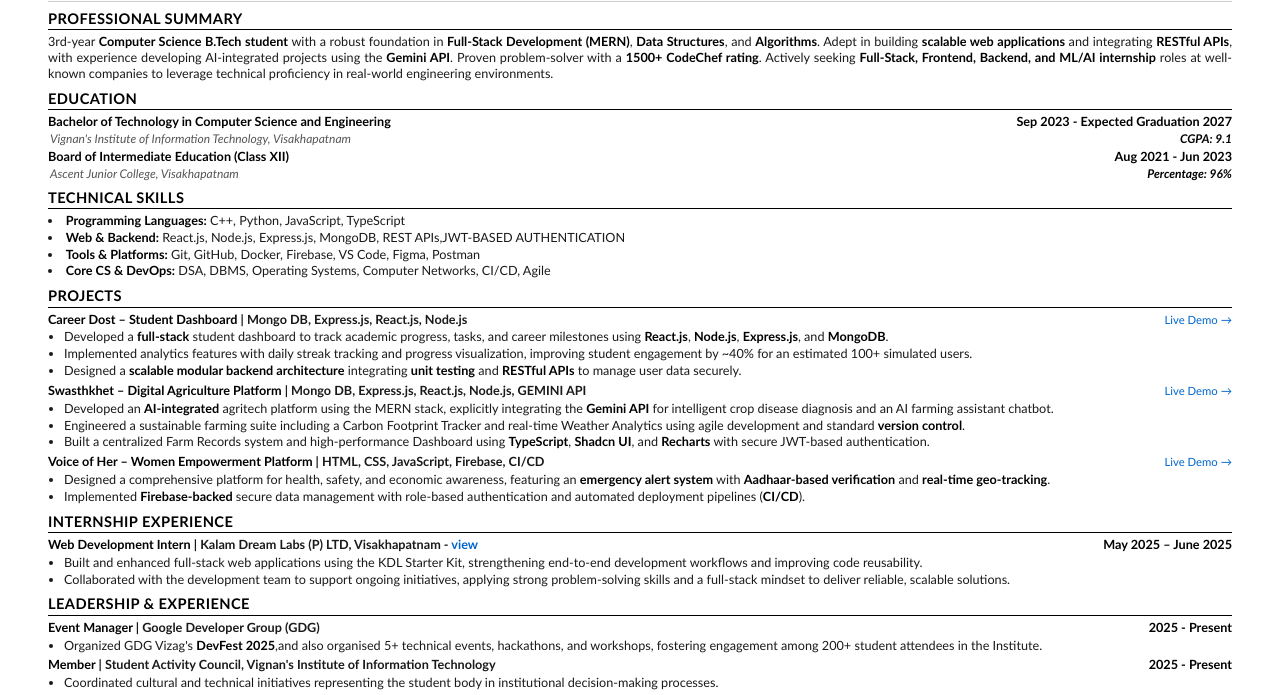
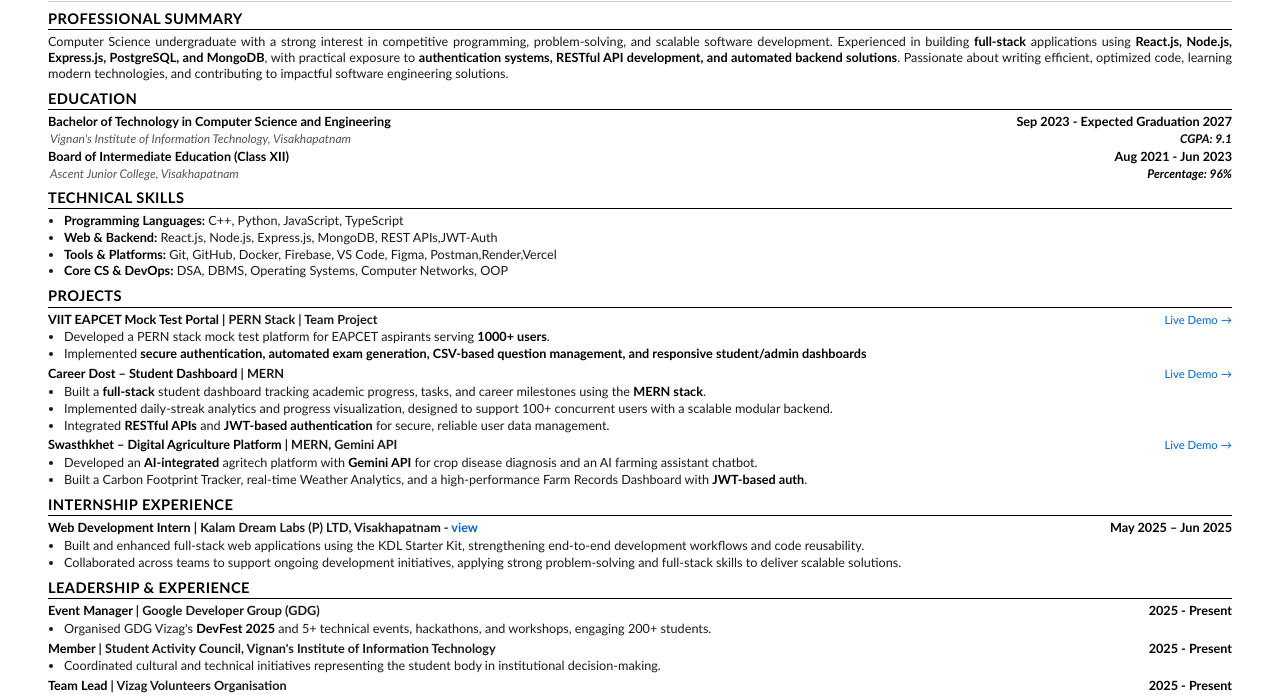
Before and after one commit to Linash0807/yash-resume, a plain HTML site: page index.html in a window 1280 px wide. Shown: the part 100-795 px from the top of the page. Drawn offline with Linux system fonts and the light colour scheme.

Commit message:
resume changed

```diff
--- a/index.html
+++ b/index.html
@@ -155,9 +155,9 @@
       Visakhapatnam, Andhra Pradesh |
       <a href="mailto:yashashchandrasrinivas2006@gmail.com">yashashchandrasrinivas2006@gmail.com</a> |
       +91-9347421592<br />
-      <a href="https://www.linkedin.com/in/vanamu-yashash-chandra-srinivas-74787329b/" target="_blank">LinkedIn</a> |
+      <a href="https://www.linkedin.com/in/vanamu-yashash-chandra-srinivas-74787329b/" target="_blank" style="color:#000">LinkedIn</a> |
       <a href="https://github.com/Linash0807" target="_blank">GitHub</a> |
-      <a href="https://leetcode.com/u/hokage08/" target="_blank">LeetCode</a> |
+      <a href="https://leetcode.com/u/Yashash08/" target="_blank">LeetCode</a> |
       <a href="https://www.codechef.com/users/hokage08" target="_blank">CodeChef</a>|
       <a href="https://portfolio-v2-ytfy.vercel.app/" target="_blank">Portfolio</a>
     </div>
@@ -165,7 +165,7 @@
 
   <div class="section">
     <h2>Professional Summary</h2>
-    <p>3rd-year <strong>Computer Science B.Tech student</strong> with a robust foundation in <strong>Full-Stack Development (MERN)</strong>, <strong>Data Structures</strong>, and <strong>Algorithms</strong>. Adept in building <strong>scalable web applications</strong> and integrating <strong>RESTful APIs</strong>, with experience developing AI-integrated projects using the <strong>Gemini API</strong>. Proven problem-solver with a <strong>1500+ CodeChef rating</strong>. Actively seeking <strong>Full-Stack, Frontend, Backend, and ML/AI internship</strong> roles at well-known companies to leverage technical proficiency in real-world engineering environments.</p>
+      <p>Computer Science undergraduate with a strong interest in competitive programming, problem-solving, and scalable software development. Experienced in building <strong>full-stack</strong> applications using <strong>React.js, Node.js, Express.js, PostgreSQL, and MongoDB</strong>, with practical exposure to <strong>authentication systems, RESTful API development, and automated backend solutions</strong>. Passionate about writing efficient, optimized code, learning modern technologies, and contributing to impactful software engineering solutions.</p>
   </div>
 
   <div class="section">
@@ -191,42 +191,42 @@
 
   <div class="section">
     <h2>Technical Skills</h2>
-     <li><strong>Programming Languages:</strong> C++, Python, JavaScript, TypeScript</li>
-     <li><strong>Web & Backend:</strong> React.js, Node.js, Express.js, MongoDB, REST APIs,JWT-BASED AUTHENTICATION</li>
-     <li><strong>Tools & Platforms:</strong> Git, GitHub, Docker, Firebase, VS Code, Figma, Postman</li>
-     <li><strong>Core CS & DevOps:</strong> DSA, DBMS, Operating Systems, Computer Networks, CI/CD, Agile</li>
+    <ul class="compact-list">
+      <li><strong>Programming Languages:</strong> C++, Python, JavaScript, TypeScript</li>
+      <li><strong>Web & Backend:</strong> React.js, Node.js, Express.js, MongoDB, REST APIs,JWT-Auth</li>
+      <li><strong>Tools & Platforms:</strong> Git, GitHub, Docker, Firebase, VS Code, Figma, Postman,Render,Vercel</li>
+      <li><strong>Core CS & DevOps:</strong> DSA, DBMS, Operating Systems, Computer Networks, OOP</li>
+    </ul>
   </div>
 
   <div class="section">
     <h2>Projects</h2>
+    <div class="job-header">
+      <span><strong>VIIT EAPCET Mock Test Portal</strong> | PERN Stack | Team Project</span>
+      <span class="project-link"><a href="https://viit-eapcet-mock-front-end.vercel.app/" target="_blank">Live Demo →</a></span>
+    </div>
+    <ul class="compact-list">
+      <li>Developed a PERN stack mock test platform for EAPCET aspirants serving <strong>1000+ users</strong>.</li>
+      <li>Implemented <strong>secure authentication, automated exam generation, CSV-based question management, and responsive student/admin dashboards</strong></li>
+    </ul>
 
     <div class="job-header">
-      <span><strong>Career Dost – Student Dashboard</strong> | Mongo DB, Express.js, React.js, Node.js</span>
+      <span><strong>Career Dost – Student Dashboard</strong> | MERN</span>
       <span class="project-link"><a href="https://career-gq51.onrender.com" target="_blank">Live Demo →</a></span>
     </div>
     <ul class="compact-list">
-      <li>Developed a <strong>full-stack</strong> student dashboard to track academic progress, tasks, and career milestones using <strong>React.js</strong>, <strong>Node.js</strong>, <strong>Express.js</strong>, and <strong>MongoDB</strong>.</li>
-      <li>Implemented analytics features with daily streak tracking and progress visualization, improving student engagement by ~40% for an estimated 100+ simulated users.</li>
-      <li>Designed a <strong>scalable modular backend architecture</strong> integrating <strong>unit testing</strong> and <strong>RESTful APIs</strong> to manage user data securely.</li>
+      <li>Built a <strong>full-stack</strong> student dashboard tracking academic progress, tasks, and career milestones using the <strong>MERN stack</strong>.</li>
+      <li>Implemented daily-streak analytics and progress visualization, designed to support 100+ concurrent users with a scalable modular backend.</li>
+      <li>Integrated <strong>RESTful APIs</strong> and <strong>JWT-based authentication</strong> for secure, reliable user data management.</li>
     </ul>
 
     <div class="job-header">
-      <span><strong>Swasthkhet – Digital Agriculture Platform</strong> | Mongo DB, Express.js, React.js, Node.js, GEMINI API</span>
+      <span><strong>Swasthkhet – Digital Agriculture Platform</strong> | MERN, Gemini API</span>
       <span class="project-link"><a href="https://swast.onrender.com" target="_blank">Live Demo →</a></span>
     </div>
     <ul class="compact-list">
-      <li>Developed an <strong>AI-integrated</strong> agritech platform using the MERN stack, explicitly integrating the <strong>Gemini API</strong> for intelligent crop disease diagnosis and an AI farming assistant chatbot.</li>
-      <li>Engineered a sustainable farming suite including a Carbon Footprint Tracker and real-time Weather Analytics using agile development and standard <strong>version control</strong>.</li>
-      <li>Built a centralized Farm Records system and high-performance Dashboard using <strong>TypeScript</strong>, <strong>Shadcn UI</strong>, and <strong>Recharts</strong> with secure JWT-based authentication.</li>
-    </ul>
-
-    <div class="job-header">
-      <span><strong>Voice of Her – Women Empowerment Platform</strong> | HTML, CSS, JavaScript, Firebase, CI/CD</span>
-      <span class="project-link"><a href="https://voice-of-women.vercel.app/" target="_blank">Live Demo →</a></span>
-    </div>
-    <ul class="compact-list">
-      <li>Designed a comprehensive platform for health, safety, and economic awareness, featuring an <strong>emergency alert system</strong> with <strong>Aadhaar-based verification</strong> and <strong>real-time geo-tracking</strong>.</li>
-      <li>Implemented <strong>Firebase-backed</strong> secure data management with role-based authentication and automated deployment pipelines (<strong>CI/CD</strong>).</li>
+      <li>Developed an <strong>AI-integrated</strong> agritech platform with <strong>Gemini API</strong> for crop disease diagnosis and an AI farming assistant chatbot.</li>
+      <li>Built a Carbon Footprint Tracker, real-time Weather Analytics, and a high-performance Farm Records Dashboard with <strong>JWT-based auth</strong>.</li>
     </ul>
   </div>
 
@@ -235,11 +235,11 @@
 
   <div class="job-header">
     <span><strong>Web Development Intern</strong> | Kalam Dream Labs (P) LTD, Visakhapatnam  - <a href="https://drive.google.com/file/d/1V0lus-YeSwy5qu3BG43BgqeHZImDZJJQ/view?usp=drive_link">view</a></span>
-    <span><strong>May 2025 – June 2025</strong></span>
+    <span><strong>May 2025 – Jun 2025</strong></span>
   </div>
   <ul class="compact-list">
-    <li>Built and enhanced full-stack web applications using the KDL Starter Kit, strengthening end-to-end development workflows and improving code reusability.</li>
-    <li>Collaborated with the development team to support ongoing initiatives, applying strong problem-solving skills and a full-stack mindset to deliver reliable, scalable solutions.</li>
+    <li>Built and enhanced full-stack web applications using the KDL Starter Kit, strengthening end-to-end development workflows and code reusability.</li>
+    <li>Collaborated across teams to support ongoing development initiatives, applying strong problem-solving and full-stack skills to deliver scalable solutions.</li>
   </ul>
 </div>
 
@@ -251,7 +251,7 @@
       <span><strong>2025 - Present</strong></span>
     </div>
     <ul class="compact-list">
-      <li>Organized GDG Vizag's <strong>DevFest 2025</strong>,and also organised 5+ technical events, hackathons, and workshops, fostering engagement among 200+ student attendees in the Institute.</li>
+      <li>Organised GDG Vizag's <strong>DevFest 2025</strong> and 5+ technical events, hackathons, and workshops, engaging 200+ students.</li>
     </ul>
 
     <div class="job-header">
@@ -259,7 +259,7 @@
       <span><strong>2025 - Present</strong></span>
     </div>
     <ul class="compact-list">
-      <li>Coordinated cultural and technical initiatives representing the student body in institutional decision-making processes.</li>
+      <li>Coordinated cultural and technical initiatives representing the student body in institutional decision-making.</li>
     </ul>
 
     <div class="job-header">
@@ -267,8 +267,7 @@
       <span><strong>2025 - Present</strong></span>
     </div>
     <ul class="compact-list">
-      <li>Led logistics for a national para-sports Boccia event and also coordinated a Guinness World Record attempt for the largest yoga gathering (~1,00,000+ participants).</li>
-      <li>Volunteered professionally for numerous marathon events and managed crowds for the annual Giripradakshina religious procession.</li>
+      <li>Led logistics for a national para-sports Boccia event and coordinated a Guinness World Record yoga attempt (~1,00,000+ participants).</li>
     </ul>
   </div>
 
@@ -277,7 +276,7 @@
     <div class="achievement-item">
     </div>
     <ul class="cert-list">
-      <li><strong>Competitive Programming:</strong> 1500+ CodeChef rating | 350+ Codeforces | 120+ LeetCode problems</li>
+      <li><strong>Competitive Programming:</strong> 1500+ CodeChef rating | 350+ Codeforces Problems | 120+ LeetCode problems</li>
       <li><strong>Google AI-ML Virtual Internship</strong> – <a href="https://drive.google.com/file/d/1h4J-tjcMZieNPqeLV9kX4z3vyxkSGVIO/view?usp=drive_link">View</a> | <strong>AWS AI-ML Virtual Internship</strong> – <a href="https://drive.google.com/file/d/1Olria2mYSog0uGNs0tkY61VGxrJexzO8/view?usp=drive_link">View</a></li>
       <li><strong>Responsive Web Design</strong> – <a href="https://drive.google.com/file/d/1Egt9MsyeotPkcZMXrXGn2CFeii5sum5B/view?usp=drive_link">View</a> | <strong>Data Structures & Algorithms in C++</strong> – <a href="https://drive.google.com/file/d/1E_yTA032XJPK8rNURXNoP-_7NUkMnOxF/view?usp=drive_link">View</a> | <strong>Zscaler Cloud Security</strong> – <a href="https://drive.google.com/file/d/1bgNa_T374vu1_40FYiyReCIz2WKnI106/view?usp=drive_link">View</a></li>
     </ul>
```
